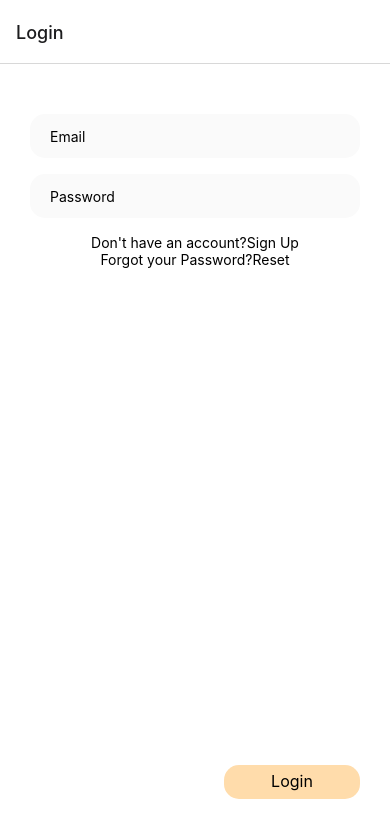
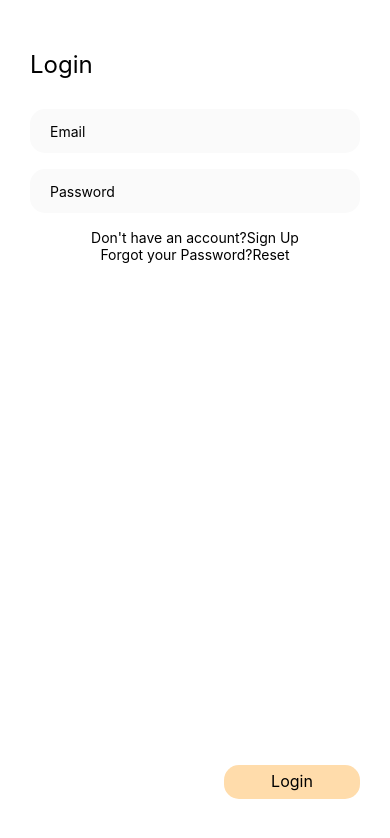
Before and after one commit to nealetham/orbital-studylonglong, a React Native app: screen /Login in a window 390 px wide. Shown: the top 838 px of the page. Built offline with nearby package versions, Linux system fonts and the light colour scheme.

Commit message:
Login UI Tweak

```diff
--- a/App.js
+++ b/App.js
@@ -16,8 +16,8 @@ const Stack = createStackNavigator();
 export default function App() {
   return (
     <NavigationContainer>
-      <Stack.Navigator>
-        <Stack.Screen name="Login" component={Login} />
+      <Stack.Navigator screenOptions={{headerShown: false}}>
+        <Stack.Screen name="Login" component={Login}/>
         <Stack.Screen name="SignUp" component={SignUp} />
         <Stack.Screen name="ResetPassword" component={ResetPassword} />
         <Stack.Screen name="Dashboard" component={Dashboard} />
--- a/src/screens/Login.js
+++ b/src/screens/Login.js
@@ -35,6 +35,7 @@ export default function Login({navigation}) {
 
     return (
         <View style={globalStyles.container}>
+            <Text style={globalStyles.headerText}>Login</Text>
             <Text>{errorMessage}</Text>
             <TextInput placeholder='Email' value={email} onChangeText={setEmail} style={ globalStyles.inlineTextStyle }></TextInput>
             <TextInput placeholder='Password' value={password} onChangeText={setPassword} style={ globalStyles.inlineTextStyle } ></TextInput>
--- a/src/styles/global.js
+++ b/src/styles/global.js
@@ -3,12 +3,15 @@ import { StyleSheet, Text, View, TextInput, KeyboardAvoidingView, Button } from
 
 
 export const globalStyles = StyleSheet.create({
+    headerText: {
+        marginLeft: 30,
+        marginBottom: 30,
+        fontSize: 24,
+    },
     container: {
         flex: 1,
         paddingTop: 50,
         backgroundColor: '#FFFFFF',
-        // alignItems: 'center',
-        // justifyContent: 'center',
     },
     inlineTextStyle: {
         borderRadius: 15,
```
